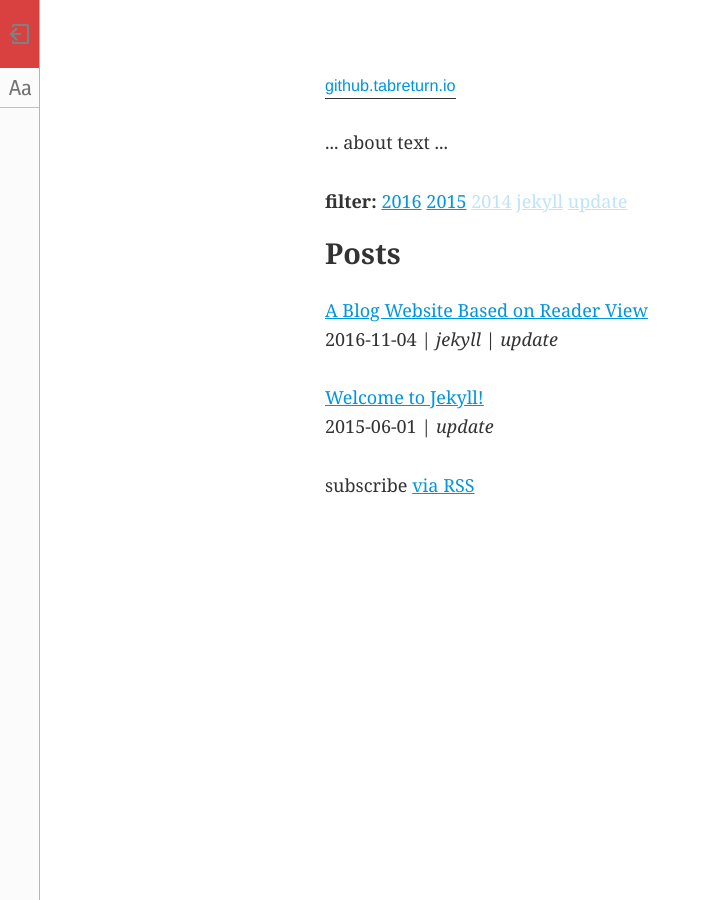
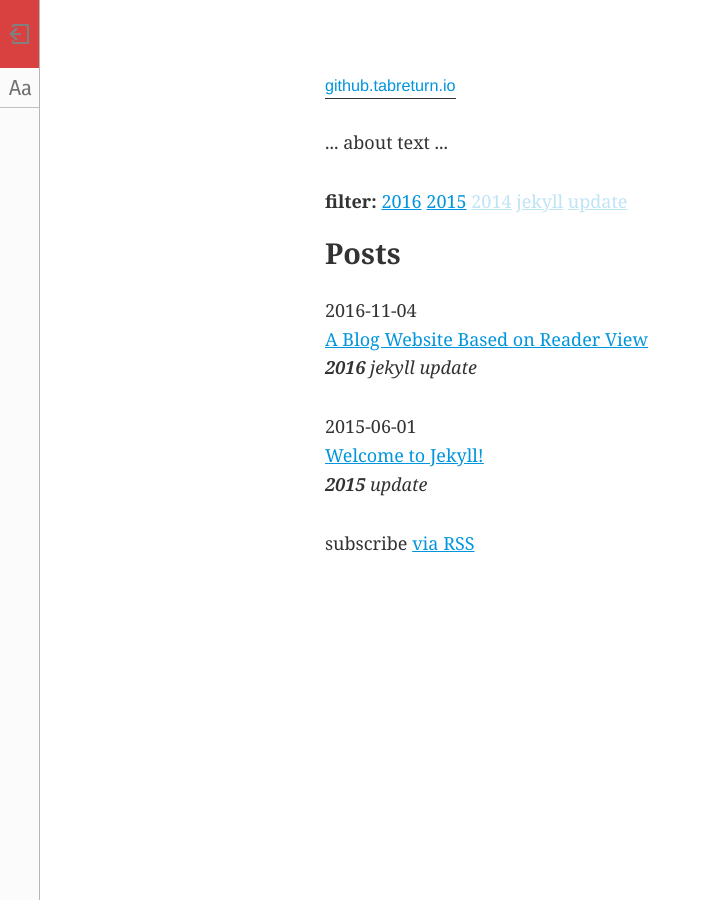
Before and after one commit to tabreturn/tabreturn.github.io, a Jekyll site: the page built from index.html, in a window 1280 px wide. Shown: the whole page, without its empty margins (0-711 px from the left). Built offline with Jekyll 4.4.1, drawn with Linux system fonts in a browser that asks for light colours; a script that is not in the unit is left out; comment, search, counter and statistics services are not loaded.

```diff
--- a/index.html
+++ b/index.html
@@ -41,11 +41,15 @@ layout: default
   {% assign sorted_categories = post.categories | sort %}
 
   <p data-category="{{ sorted_categories | join:' ' }} {{ post.date | date:'%Y' }}" class="post">
+    {{ post.date | date:'%Y-%m-%d' }}
+    <br />
     <a class="post-link" href="{{ post.url | prepend: site.baseurl }}">{{ post.title }}</a>
     <br />
-    <span class="post-meta">{{ post.date | date:'%Y-%m-%d' }}</span>
-    <em class="category_tags">
-      | {{ sorted_categories | join:' | ' }}
+    <em class="post-meta">
+      <span class="tag-{{ post.date | date:'%Y' }}">{{ post.date | date:'%Y' }}</span>
+      {% for tag in sorted_categories %}
+        <span class="tag-{{ tag }}">{{ tag }}</span>
+      {% endfor %}
     </em>
   </p>
 
@@ -69,6 +73,9 @@ layout: default
   .hidden {
     display: none;
   }
+  .highlighted {
+    font-weight: bold;
+  }
 </style>
 
 <script>
```
Also changed, not shown: other parts of index.html (+14 -0 lines).
